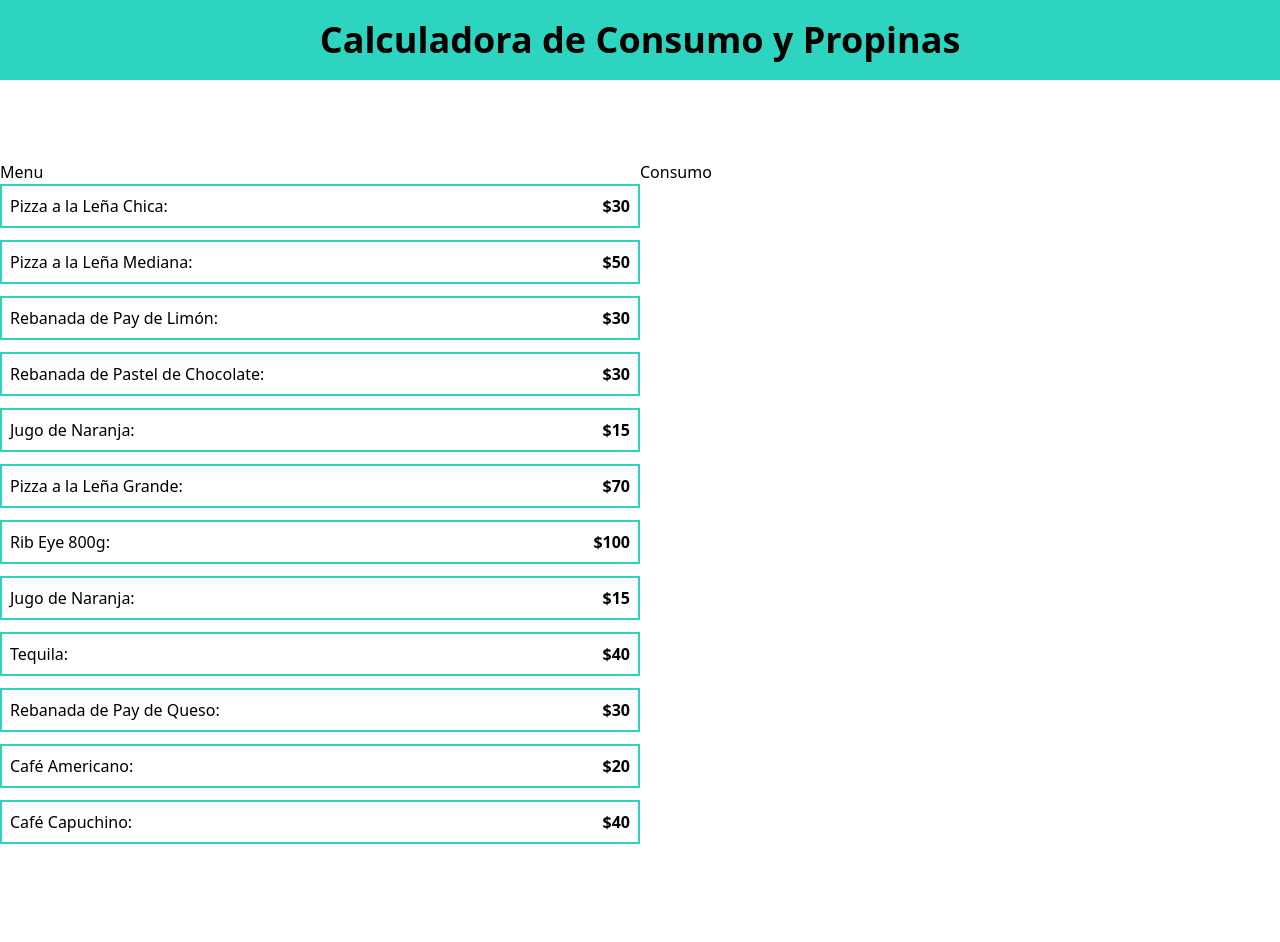
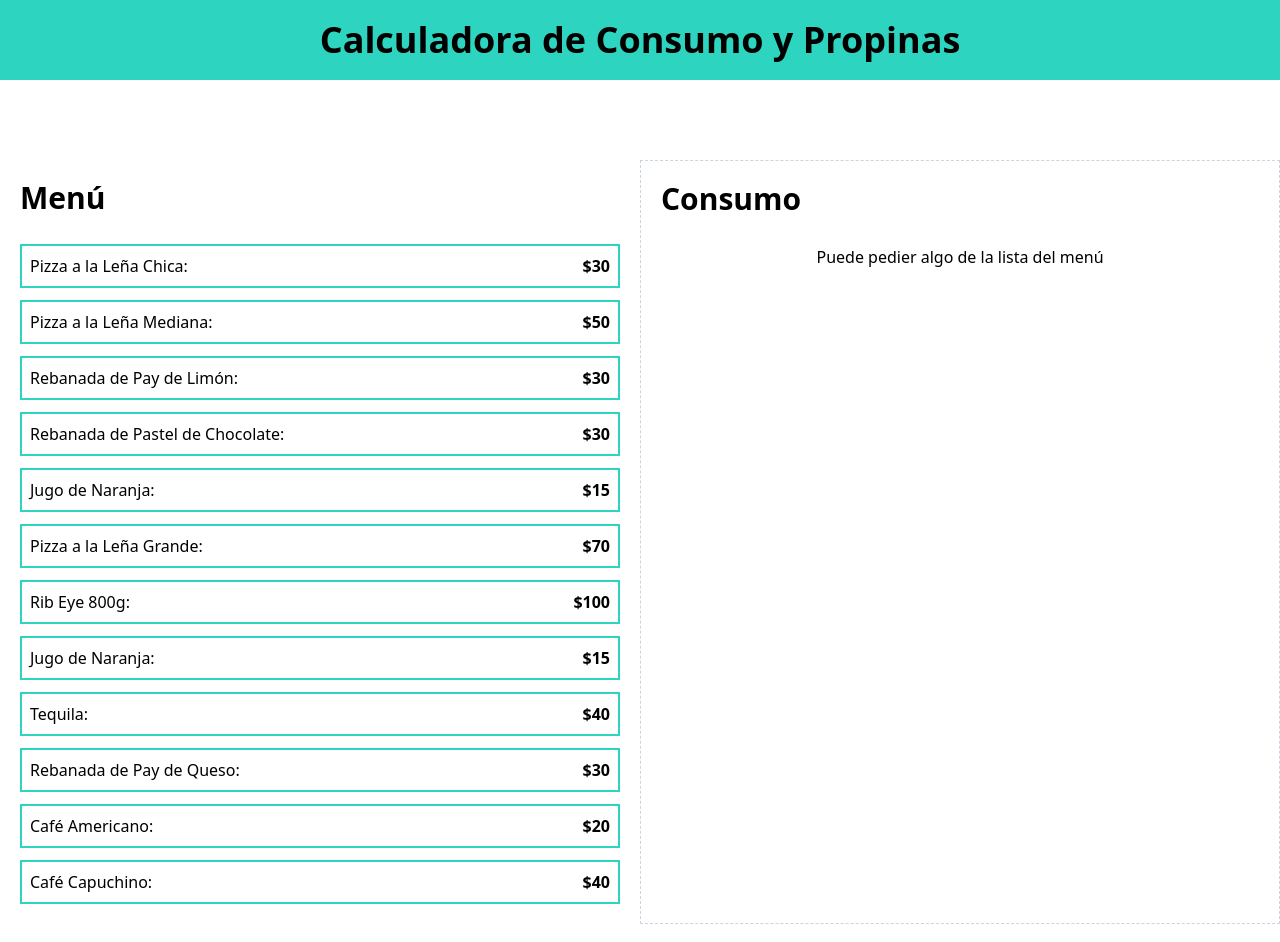
Before and after one commit to sachin6291/useReducer-restaurant-bill, a React (Vite) app: page / in a window 1280 px wide. Shown: the top 942 px of the page. Built offline with nearby package versions, Linux system fonts and the light colour scheme.

Commit message:
progress made in adding order from menu

```diff
--- a/src/App.tsx
+++ b/src/App.tsx
@@ -1,7 +1,12 @@
 import { menuItems } from "./data/db"
 import MenuItem from "./components/MenuItem"
+import useOrder from "./hooks/useOrder"
+import OrderContents from "./components/OrderContents"
 
 function App() {
+
+  const{order ,addItem}=useOrder()
+
 
 
   return (
@@ -11,18 +16,22 @@
       </header>
 
       <main className=" max-w-7xl mx-auto py-20 grid md:grid-cols-2">
-        <div>
-          <h2>Menu</h2>
-          <div className=" space-y-3">
+        <div className=" p-5">
+          <h2 className=" text-3xl font-semibold">Menú</h2>
+          <div className=" space-y-3 mt-7">
             {menuItems.map(item=>(
               <MenuItem
                 key={item.id}
-                item={item}/>
+                item={item}
+                addItem={addItem}
+                />
             ))}
           </div>
         </div>
-        <div>
-          <h2>Consumo</h2>
+        <div className=" border border-dashed border-slate-300 p-5 space-y-10 ">
+          <OrderContents
+          order={order}
+          />
         </div>
       </main>
 
--- a/src/components/MenuItem.tsx
+++ b/src/components/MenuItem.tsx
@@ -1,13 +1,17 @@
 import type { MenuItem } from "../types";
 
 type MenuItemProps={
-    item:MenuItem
+    item: MenuItem,
+    addItem: (item: MenuItem) => void
 }
-const MenuItem = ({item}: MenuItemProps) => {
+const MenuItem = ({item, addItem}: MenuItemProps) => {
     const{name, price}=item
 
   return (
-    <button className=" border-2 border-teal-400 p-2 w-full flex justify-between hover:bg-teal-300">
+    <button
+      className=" border-2 border-teal-400 p-2 w-full flex justify-between hover:bg-teal-300"
+      onClick={()=>addItem(item)}
+    >
         <p>{name}: </p>
         <p className="font-bold">${price}</p>
     </button>
--- /dev/null
+++ b/src/components/OrderContents.tsx
@@ -0,0 +1,42 @@
+import { formatCurrency } from "../helpers"
+import type { OrderItem } from "../types"
+
+type OrderContentsProps={
+    order:OrderItem[]
+}
+
+const OrderContents = ({order}: OrderContentsProps) => {
+
+  return (
+    <div>
+        <h2 className="text-3xl font-semibold">Consumo</h2>
+        <div className="space-y-3 mt-7">
+            {order.length===0?
+                <p className=" text-center">Puede pedier algo de la lista del menú</p>:(
+                    order.map(item=>(
+                        <div key={item.id}
+                        className="flex justify-between items-center border-t last-of-type:border-b border-gray-200 py-3"
+                        >
+                            <div>
+                                <p className=" text-lg ">
+                                    {item.name} - { formatCurrency(item.price)}
+                                </p>
+                                <p className=" font-semibold">
+                                    Cantidad: {item.quantity} - {formatCurrency(item.price* item.quantity)}
+                                </p>
+                            </div>
+                            <button
+                            className=" bg-red-500 h-6 w-6 rounded-full text-white font-semibold"
+                            >
+                                X
+                            </button>
+                        </div>
+                    ))
+                )
+            }
+        </div>
+    </div>
+  )
+}
+
+export default OrderContents
--- /dev/null
+++ b/src/helpers/index.ts
@@ -0,0 +1,3 @@
+export function formatCurrency(quantity: number){
+    return new Intl.NumberFormat('en-US', {style: 'currency', currency:'USD'}).format(quantity)
+}
--- /dev/null
+++ b/src/hooks/useOrder.ts
@@ -0,0 +1,23 @@
+import { useState } from "react"
+import type { MenuItem, OrderItem } from "../types"
+
+
+const useOrder= ()=> {
+    const[order, setOrder]=useState<OrderItem[]>([])
+
+    const addItem=(item: MenuItem)=>{
+        const itemExists = order.find(orderItem=> orderItem.id === item.id)
+        if(itemExists){
+            const newOrder =order.map(orderItem=>orderItem.id===item.id ? {...orderItem, quantity:orderItem.quantity +1} :orderItem)
+            setOrder(newOrder)
+        }else{
+            const newItem: OrderItem = {...item, quantity: 1}
+            setOrder([...order, newItem])}
+    }
+    return{
+        order,
+        addItem
+    }
+
+}
+export default useOrder
--- a/src/types/index.ts
+++ b/src/types/index.ts
@@ -1,5 +1,9 @@
-export type MenuItem{
+export type MenuItem= {
     id: number
     name: string
     price: number
 }
+
+export type OrderItem = MenuItem & {
+    quantity: number
+}
```
